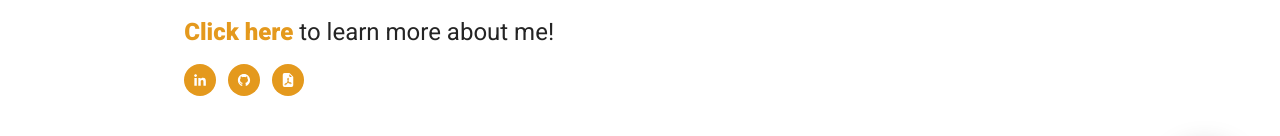
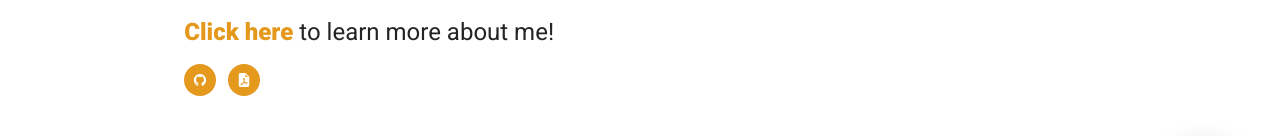
Before and after one commit to cgok808/e-portfolioVite, a React (Vite) app: page / in a window 1280 px wide. Shown: the part 560-696 px from the top of the page. Built offline with nearby package versions, Linux system fonts and the light colour scheme.

Commit message:
updated wording + formatting

```diff
--- a/src/components/Hero.jsx
+++ b/src/components/Hero.jsx
@@ -69,15 +69,6 @@ const Hero = () => {
           <ul className='mt-2 flex'>
             <li>
               <a
-                href='https://www.linkedin.com/in/chaylin-gokan-83117a266/'
-                target='_blank'
-                className='bg-cOrange text-white p-2 w-8 h-8 text-sm mr-3 flex justify-center items-center rounded-full header__para-secondary hover:scale-110 active:scale-90 transition-all'
-              >
-                <GrLinkedinOption />
-              </a>
-            </li>
-            <li>
-              <a
                 href='https://github.com/cgok808'
                 target='_blank'
                 className='bg-cOrange text-white p-2 w-8 h-8 text-sm mr-3 flex justify-center items-center rounded-full header__para-secondary hover:scale-110 active:scale-90 transition-all'
--- a/src/components/Modal.jsx
+++ b/src/components/Modal.jsx
@@ -48,7 +48,7 @@ const Modal = () => {
         <h3 className='text-3xl font-semibold'>Here's a bit about me!</h3>
         <p className='modal__para'>
           <br />
-          Hi! I’m a Computer Science student at <b className="text-cOrange">UH Mānoa</b> who loves exploring new modern development tools and building projects. While my degree keeps me busy, I’m also a self-taught frontend developer and a Google-certified IT professional.
+          Hi! I’m a CS student at <b className="text-cOrange">UH Mānoa</b> who loves exploring new modern development tools and building projects. While my degree keeps me busy, I’m also a self-taught frontend developer and a Google-certified IT professional.
           <br/>
           Check out my <b className='text-cOrange'> frontend technology stack </b>below!
         </p>
--- a/src/components/Projects.jsx
+++ b/src/components/Projects.jsx
@@ -12,9 +12,8 @@ const Projects = () => {
     {
       id: "library",
       title: "Studio Ghibli Library",
-      subtitle: "React | JavaScript",
-      description:
-        "A responsive React e-commerce application displaying popular and recommended Studio Ghibli films. Includes full e-commerce functionality, mock API usage, and UX loading states.",
+      subtitle: "React | Vite | Tailwind CSS | React Router",
+      description: "A responsive React storefront app for browsing Studio Ghibli films. Includes category filtering, dynamic pricing, and a persistent shopping cart, all built on a local dataset with a clean, minimal UI.",
       imgSrc: library,
       imgAlt: "Library project",
       github: "https://github.com/cgok808/studio_ghibli_library",
@@ -23,9 +22,8 @@ const Projects = () => {
     {
       id: "dashboard",
       title: "Personal Dashboard",
-      subtitle: "React | Vite | WeatherAPI",
-      description:
-        "Personal dashboard designed for my daily use. Utilizes Weather API to display local weather, has an adaptive wallpaper based on local time, integrates a persistent task tracker that you can manage, and features a unified search hub for instant access to Google, Reddit, Amazon, Spotify, and YouTube.",
+      subtitle: "React | Vite | Tailwind CSS | WeatherAPI",
+      description: "Personal dashboard designed for daily use. Features a time-aware wallpaper, local weather via WeatherAPI, a persistent task tracker, quick-launch app shortcuts, and a unified search hub for instant access to Google, Reddit, Amazon, Spotify, and YouTube.",
       imgSrc: dashboardProject,
       imgAlt: "Personal dashboard project",
       github: "https://github.com/cgok808/homepage-Project",
```
